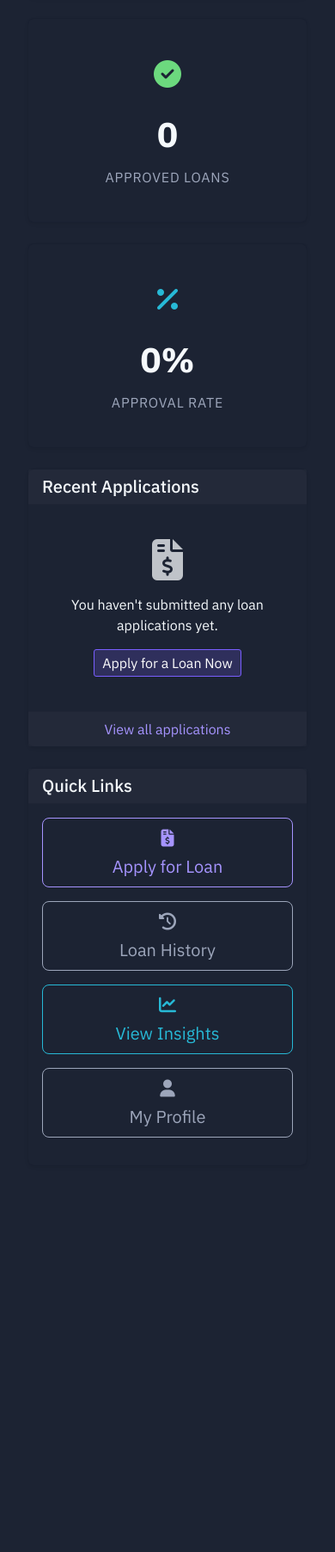
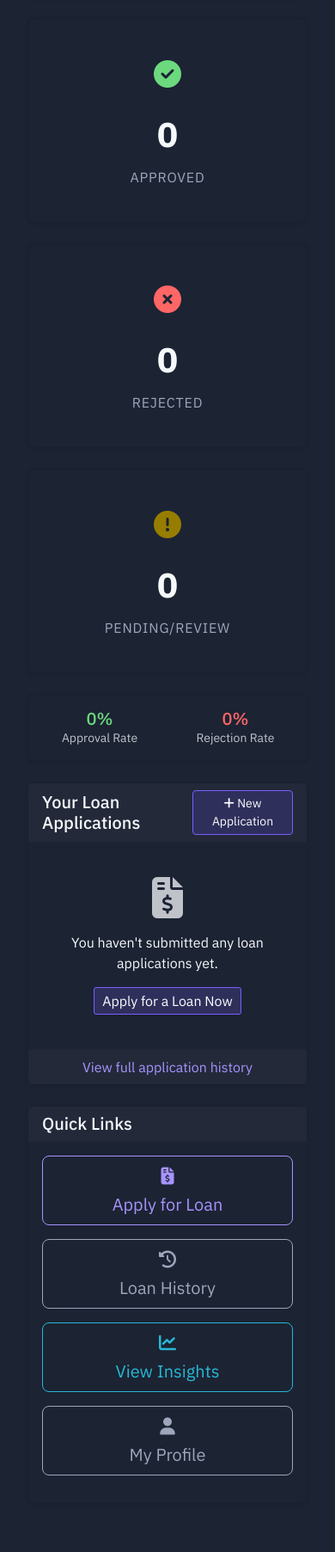
Before and after one commit to Tatenda60/GlobalScheduler, a Flask app: page / in a window 390 px wide. Shown: the part 577-2382 px from the top of the page at 86% size. Before the commit the page ends 1900 px from the top, so only its background shows below. Run offline with Flask 3, Linux system fonts and the light colour scheme; the visitor is signed in with stand-in values (Sample User, id 1); data comes from the database, SQL or seed files in the repository; data that the repository does not hold is empty; some libraries are stand-ins or nearby versions.

Commit message:
Improve loan application dashboard with sorting and detailed status information
Implement sorting for loan applications and add status counts to the dashboard in loan.py and index.html.

Replit-Commit-Author: Agent
Replit-Commit-Session-Id: 99a2275f-07dd-4002-b454-71ef2750e424
Replit-Commit-Screenshot-Url: https://storage.googleapis.com/screenshot-production-us-central1/604897e3-b9b6-4164-ad63-b20913446133/c05f1608-a205-4d7f-be01-9161ea27cf68.jpg

```diff
--- a/routes/loan.py
+++ b/routes/loan.py
@@ -76,20 +76,52 @@ def index():
             order=order
         )
     else:
-        # For regular users, show their own applications
-        # Get the user's loan applications
-        applications = LoanApplication.query.filter_by(user_id=current_user.id).order_by(LoanApplication.created_at.desc()).limit(5).all()
+        # For regular users, show all their applications
+        # Get all user's loan applications with sorting
+        sort_by = request.args.get('sort', 'created_at')
+        order = request.args.get('order', 'desc')
+
+        # Build the query for user's applications
+        user_query = LoanApplication.query.filter_by(user_id=current_user.id)
+
+        # Apply sorting
+        if sort_by == 'created_at':
+            if order == 'desc':
+                user_query = user_query.order_by(LoanApplication.created_at.desc())
+            else:
+                user_query = user_query.order_by(LoanApplication.created_at.asc())
+        elif sort_by == 'loan_amount':
+            if order == 'desc':
+                user_query = user_query.order_by(LoanApplication.loan_amount.desc())
+            else:
+                user_query = user_query.order_by(LoanApplication.loan_amount.asc())
+        elif sort_by == 'status':
+            if order == 'desc':
+                user_query = user_query.order_by(LoanApplication.status.desc())
+            else:
+                user_query = user_query.order_by(LoanApplication.status.asc())
+
+        # Get all applications
+        applications = user_query.all()
 
         # Calculate some statistics for the dashboard
         total_applications = LoanApplication.query.filter_by(user_id=current_user.id).count()
         approved_applications = LoanApplication.query.filter_by(user_id=current_user.id, status='Approved').count()
+        rejected_applications = LoanApplication.query.filter_by(user_id=current_user.id, status='Rejected').count()
+        pending_applications = LoanApplication.query.filter_by(user_id=current_user.id, status='Pending').count()
+        review_applications = LoanApplication.query.filter_by(user_id=current_user.id, status='Under Review').count()
 
         return render_template(
             'index.html',
             title='Dashboard',
             applications=applications,
             total_applications=total_applications,
-            approved_applications=approved_applications
+            approved_applications=approved_applications,
+            rejected_applications=rejected_applications,
+            pending_applications=pending_applications,
+            review_applications=review_applications,
+            sort_by=sort_by,
+            order=order
         )
 
 
--- a/templates/index.html
+++ b/templates/index.html
@@ -18,7 +18,7 @@
     </div>
 
     <!-- Quick stats -->
-    <div class="col-md-4 mb-4">
+    <div class="col-lg-2 col-md-4 col-sm-6 mb-4">
         <div class="card card-dashboard card-metric">
             <div class="card-body">
                 <div class="metric-icon text-primary">
@@ -30,74 +30,150 @@
         </div>
     </div>
 
-    <div class="col-md-4 mb-4">
+    <div class="col-lg-2 col-md-4 col-sm-6 mb-4">
         <div class="card card-dashboard card-metric">
             <div class="card-body">
                 <div class="metric-icon text-success">
                     <i class="fas fa-check-circle"></i>
                 </div>
                 <div class="metric-value">{{ approved_applications }}</div>
-                <div class="metric-label">Approved Loans</div>
+                <div class="metric-label">Approved</div>
             </div>
         </div>
     </div>
 
-    <div class="col-md-4 mb-4">
+    <div class="col-lg-2 col-md-4 col-sm-6 mb-4">
         <div class="card card-dashboard card-metric">
             <div class="card-body">
-                <div class="metric-icon text-info">
-                    <i class="fas fa-percent"></i>
+                <div class="metric-icon text-danger">
+                    <i class="fas fa-times-circle"></i>
                 </div>
-                <div class="metric-value">
+                <div class="metric-value">{{ rejected_applications }}</div>
+                <div class="metric-label">Rejected</div>
+            </div>
+        </div>
+    </div>
+
+    <div class="col-lg-2 col-md-4 col-sm-6 mb-4">
+        <div class="card card-dashboard card-metric">
+            <div class="card-body">
+                <div class="metric-icon text-warning">
+                    <i class="fas fa-exclamation-circle"></i>
+                </div>
+                <div class="metric-value">{{ pending_applications + review_applications }}</div>
+                <div class="metric-label">Pending/Review</div>
+            </div>
+        </div>
+    </div>
+
+    <div class="col-lg-4 col-md-8 col-sm-12 mb-4">
+        <div class="card card-dashboard">
+            <div class="card-body">
+                <div class="row">
+                    <div class="col-6">
+                        <div class="text-center">
+                            <div class="h5 text-success mb-0">
                                 {% if total_applications > 0 %}
                                     {{ (approved_applications / total_applications * 100) | round(1) }}%
                                 {% else %}
                                     0%
                                 {% endif %}
                             </div>
-                <div class="metric-label">Approval Rate</div>
+                            <div class="small text-muted">Approval Rate</div>
+                        </div>
+                    </div>
+                    <div class="col-6">
+                        <div class="text-center">
+                            <div class="h5 text-danger mb-0">
+                                {% if total_applications > 0 %}
+                                    {{ (rejected_applications / total_applications * 100) | round(1) }}%
+                                {% else %}
+                                    0%
+                                {% endif %}
+                            </div>
+                            <div class="small text-muted">Rejection Rate</div>
+                        </div>
+                    </div>
+                </div>
             </div>
         </div>
     </div>
 
-    <!-- Recent applications -->
+    <!-- All loan applications with enhanced details -->
     <div class="col-12 mb-4">
         <div class="card card-dashboard">
-            <div class="card-header">
-                <h5 class="mb-0">Recent Applications</h5>
+            <div class="card-header d-flex justify-content-between align-items-center">
+                <h5 class="mb-0">Your Loan Applications</h5>
+                <a href="{{ url_for('loan.apply') }}" class="btn btn-sm btn-primary">
+                    <i class="fas fa-plus"></i> New Application
+                </a>
             </div>
             <div class="card-body">
                 {% if applications %}
                     <div class="table-responsive">
-                        <table class="table table-striped">
-                            <thead>
+                        <table class="table table-striped table-hover">
+                            <thead class="table-light">
                                 <tr>
+                                    <th>ID</th>
                                     <th>Date</th>
-                                    <th>Loan Amount</th>
+                                    <th>Amount</th>
+                                    <th>Term</th>
                                     <th>Purpose</th>
                                     <th>Status</th>
+                                    <th>Risk Score</th>
+                                    <th>Handled By</th>
                                     <th>Actions</th>
                                 </tr>
                             </thead>
                             <tbody>
                                 {% for app in applications %}
                                 <tr>
+                                    <td>{{ app.id }}</td>
                                     <td>{{ app.created_at.strftime('%Y-%m-%d') }}</td>
-                                    <td>${{ app.loan_amount | round(2) }}</td>
+                                    <td>${{ "%.2f"|format(app.loan_amount) }}</td>
+                                    <td>{{ app.loan_term }} months</td>
                                     <td>{{ app.loan_purpose | title }}</td>
                                     <td>
                                         {% if app.status == 'Approved' %}
-                                            <span class="badge bg-success loan-status-badge">Approved</span>
+                                            <span class="badge bg-success">Approved</span>
                                         {% elif app.status == 'Rejected' %}
-                                            <span class="badge bg-danger loan-status-badge">Rejected</span>
+                                            <span class="badge bg-danger">Rejected</span>
                                         {% elif app.status == 'Under Review' %}
-                                            <span class="badge bg-warning loan-status-badge">Under Review</span>
+                                            <span class="badge bg-info">Under Review</span>
                                         {% else %}
-                                            <span class="badge bg-secondary loan-status-badge">Pending</span>
+                                            <span class="badge bg-warning text-dark">Pending</span>
                                         {% endif %}
                                     </td>
                                     <td>
-                                        <a href="{{ url_for('loan.predict', application_id=app.id) }}" class="btn btn-sm btn-outline-primary">View Details</a>
+                                        {% if app.risk_assessment %}
+                                            <span
+                                                class="badge
+                                                {% if app.risk_assessment.risk_rating <= 3 %}
+                                                    bg-success
+                                                {% elif app.risk_assessment.risk_rating <= 7 %}
+                                                    bg-warning text-dark
+                                                {% else %}
+                                                    bg-danger
+                                                {% endif %}
+                                                "
+                                            >
+                                                {{ app.risk_assessment.risk_rating }}
+                                            </span>
+                                        {% else %}
+                                            <span class="text-muted">--</span>
+                                        {% endif %}
+                                    </td>
+                                    <td>
+                                        {% if app.handled_by %}
+                                            {{ app.handled_by.username }}
+                                        {% else %}
+                                            <span class="text-muted">--</span>
+                                        {% endif %}
+                                    </td>
+                                    <td>
+                                        <a href="{{ url_for('loan.predict', application_id=app.id) }}" class="btn btn-sm btn-outline-primary">
+                                            <i class="fas fa-chart-line"></i> Details
+                                        </a>
                                     </td>
                                 </tr>
                                 {% endfor %}
@@ -113,7 +189,7 @@
                 {% endif %}
             </div>
             <div class="card-footer text-center">
-                <a href="{{ url_for('loan.history') }}" class="text-decoration-none">View all applications</a>
+                <a href="{{ url_for('loan.history') }}" class="text-decoration-none">View full application history</a>
             </div>
         </div>
     </div>
```
Lines whose indentation alone changed are shown as unchanged.
